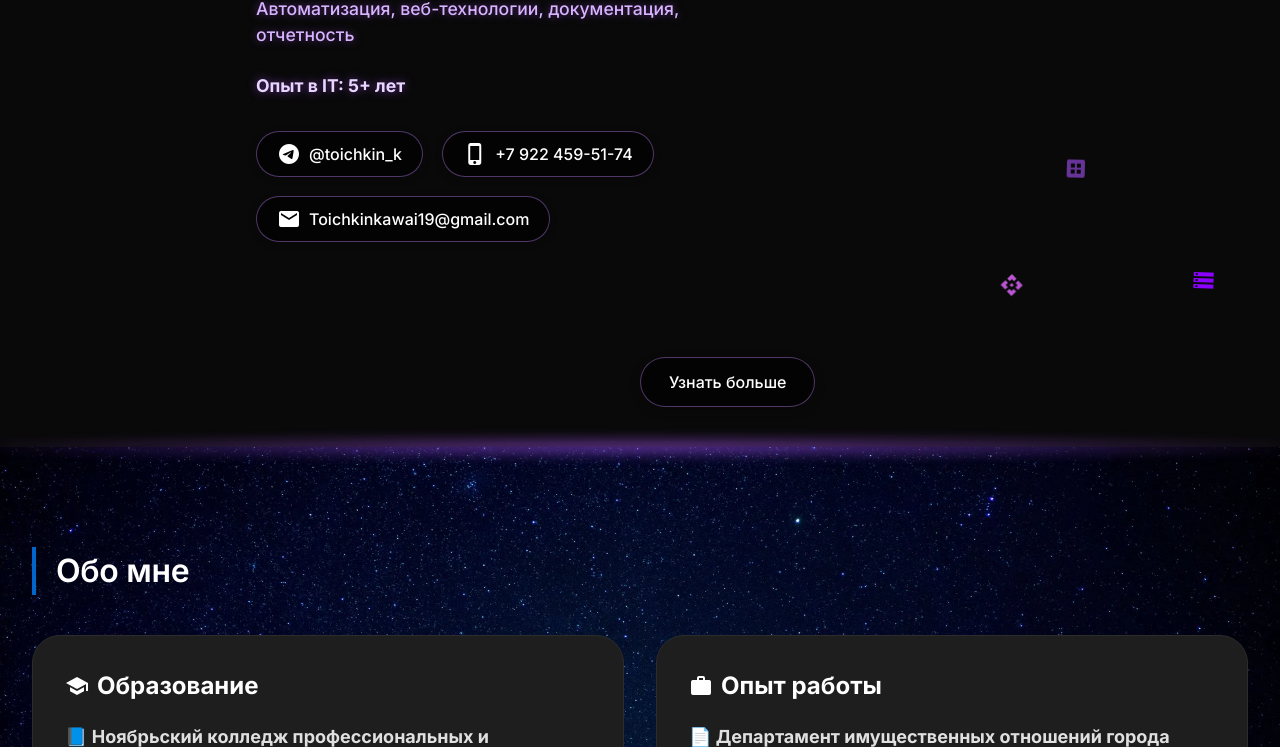
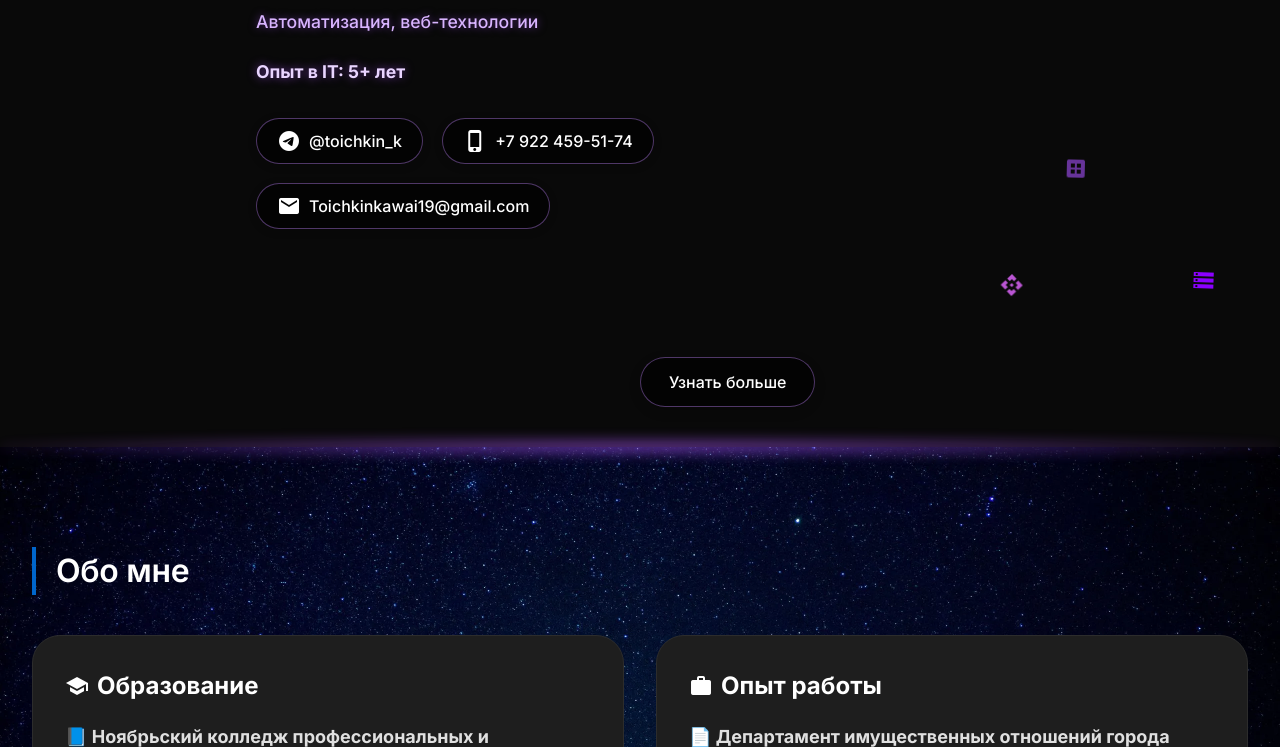
Before and after one commit to Kawai19/portfolio, a plain HTML site: page index.html in a window 1280 px wide. Shown: the part 353-1100 px from the top of the page. Drawn offline with Linux system fonts and the light colour scheme.

Commit message:
Update index.html

```diff
--- a/index.html
+++ b/index.html
@@ -37,7 +37,7 @@
         <h1 class="hero-title">
           Константин Тоичкин<br />
         </h1>
-        <p>Автоматизация, веб-технологии, документация, отчетность</p>
+        <p>Автоматизация, веб-технологии</p>
         <p><strong>Опыт в IT 5+ лет</strong></p>
         <div class="hero-buttons">
           <a href="https://t.me/+79224595174" target="_blank" class="btn-icon"><span
```
